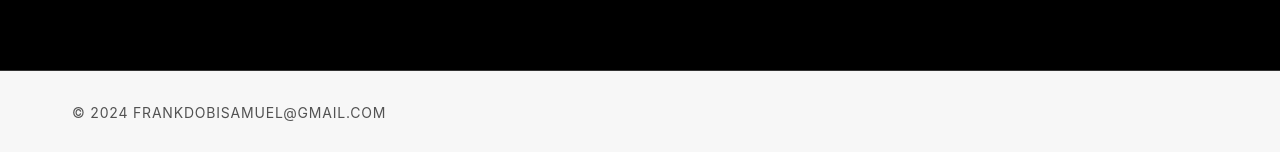
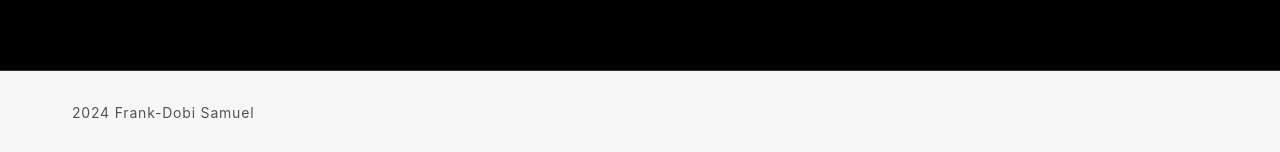
Before and after one commit to samueldobi/my-portfolio, a React (Vite) app: page / in a window 1280 px wide. Shown: the part 6837-6989 px from the top of the page. Built offline with nearby package versions, Linux system fonts and the light colour scheme.

Commit message:
style: font changes

```diff
--- a/src/index.css
+++ b/src/index.css
@@ -61,6 +61,6 @@ a { color:inherit; text-decoration:none; }
 .contact-copy { color:#c9c9c9; }
 .social-link { display:grid; place-items:center; width:3.5rem; height:3.5rem; border:1px solid var(--graphite); transition:color .2s ease,background .2s ease; }
 .social-link:hover { color:var(--ink); background:var(--paper); }
-.site-footer { color:var(--steel); background:var(--bone); border-top:1px solid var(--graphite); text-transform:uppercase; font-size:.7rem; }
-@media (max-width:767px) { .site-nav { color:var(--paper); background:rgba(0,0,0,.72); border-bottom:1px solid rgba(255,255,255,.14); mix-blend-mode:normal; -webkit-backdrop-filter:blur(16px); backdrop-filter:blur(16px); } .hero-inner { padding-top:7rem; } .hero-identity { margin-bottom:3rem; } .display-title { white-space:normal; font-size:clamp(3rem,14vw,5rem); } .hero-section { align-items:flex-start; padding-bottom:3rem; } .section-title { font-size:clamp(3.7rem,18vw,7rem); } #work .section-title,#experience .section-title { font-size:clamp(3.25rem,15vw,5.5rem); } .project-card:nth-child(3n + 2) { transform:none; } .projects-grid { row-gap:4rem; } }
+.site-footer { color:var(--steel); background:var(--bone); border-top:1px solid var(--graphite); font-size:.7rem; }
+@media (max-width:767px) { .site-nav { color:var(--paper); background:rgba(0,0,0,.72); border-bottom:1px solid rgba(255,255,255,.14); mix-blend-mode:normal; -webkit-backdrop-filter:blur(16px); backdrop-filter:blur(16px); } .hero-inner { padding-top:7rem; } .hero-identity { margin-bottom:3rem; } .display-title { white-space:normal; font-size:clamp(3rem,14vw,5rem); } .hero-section { align-items:flex-start; padding-bottom:3rem; } .section-title { font-size:clamp(3.7rem,18vw,7rem); } #work .section-title,#experience .section-title,#contact .section-title { font-size:clamp(3.25rem,15vw,5.5rem); } .project-card:nth-child(3n + 2) { transform:none; } .projects-grid { row-gap:4rem; } }
 @media (prefers-reduced-motion:reduce) { html { scroll-behavior:auto; } *,*::before,*::after { animation-duration:.01ms!important; animation-iteration-count:1!important; transition-duration:.01ms!important; } }
--- a/src/pages/Home.tsx
+++ b/src/pages/Home.tsx
@@ -449,7 +449,7 @@ const projects = [
       {/* Footer */}
       <footer className="site-footer py-8 px-6 md:px-[4.5rem]">
         <div className="flex flex-col md:flex-row justify-between items-center text-sm">
-          <p>© 2024  frankdobisamuel@gmail.com</p>
+          <p>2024 Frank-Dobi Samuel</p>
           {/* <p>Designed & Built with passion</p> */}
         </div>
       </footer>
```
